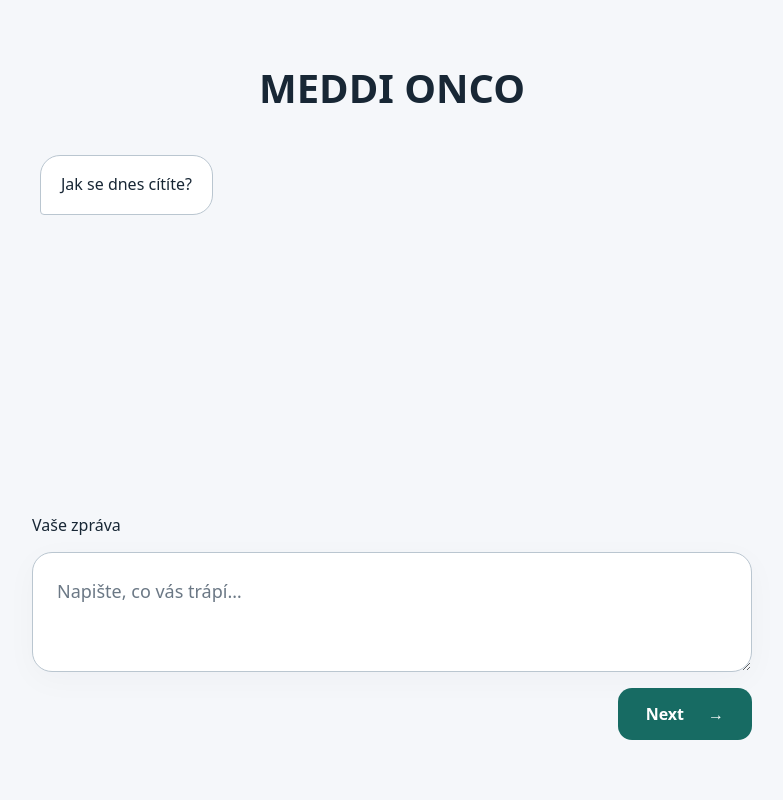
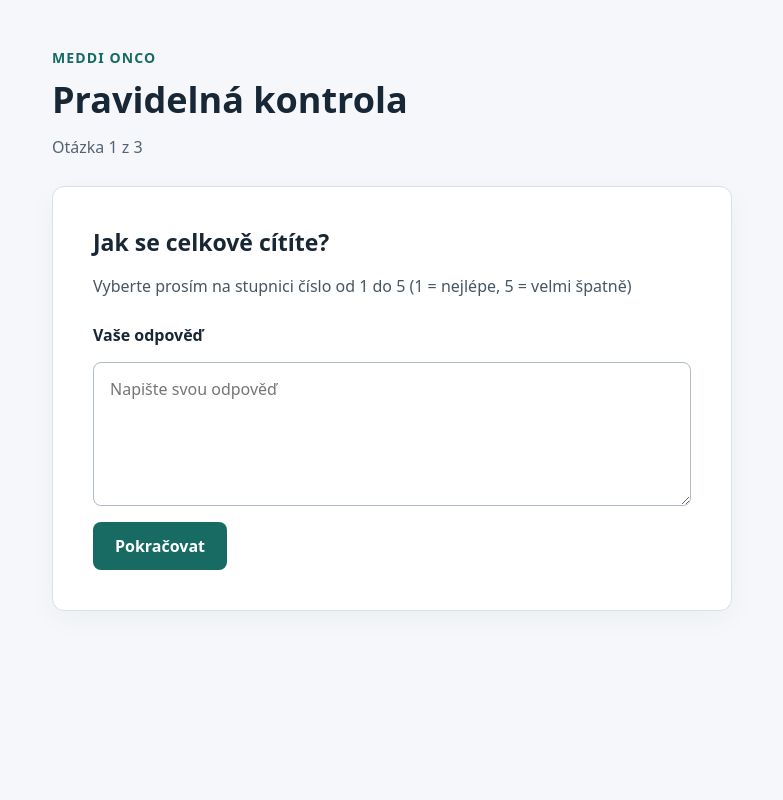
Before and after one commit to marek-maxa/rakathon, a Flask app: page / in a window 1280 px wide. Shown: the whole page, without its empty margins (248-1031 px from the left). Run offline with Flask 3, Linux system fonts and the light colour scheme.

Commit message:
Debil Vojtěch

```diff
--- a/llm_intake/core.py
+++ b/llm_intake/core.py
@@ -273,9 +273,13 @@ class Intake:
             ],
         }
 
-    def confirm(self) -> dict:
+    def confirm(self, value=None) -> dict:
         if self.state != "needs_confirmation":
             raise ValueError("Potvrdit lze pouze platný aktuální návrh.")
+        if value is not None:
+            self._draft = validate(
+                self.question, {**self._draft, "value": value}, self._sources
+            )
         self._state = "confirmed"
         return self.confirmed_data()
 
--- a/pyproject.toml
+++ b/pyproject.toml
@@ -3,7 +3,10 @@ name = "meddi-onco"
 version = "0.1.0"
 description = "Rakathon 2026: MEDDI ONCO Challenge"
 requires-python = ">=3.12"
-dependencies = []
+dependencies = [
+    "flask>=3.1.3",
+    "python-dotenv>=1.2.4",
+]
 
 [tool.uv]
 package = false
--- a/web/app.py
+++ b/web/app.py
@@ -1,11 +1,100 @@
-from flask import Flask, render_template
+import os
+import secrets
+import sys
+from pathlib import Path
+
+from dotenv import load_dotenv
+from flask import Flask, redirect, render_template, request, session
+
+ROOT = Path(__file__).resolve().parents[1]
+load_dotenv(ROOT / "llm_intake" / ".env")
+sys.path.insert(0, str(ROOT))
+
+from llm_intake import Intake, load_question
+from llm_intake.client import APIError, Client
 
 app = Flask(__name__)
+app.secret_key = os.environ.get("FLASK_SECRET_KEY") or secrets.token_hex(16)
+questions = [
+    load_question("nezadouci_ucinky", name)
+    for name in ("pocit", "sobestacnost", "ucinky")
+]
+sessions = {}
 
 
-@app.get("/")
+def state():
+    key = session.get("id")
+    if key not in sessions:
+        key = session["id"] = secrets.token_urlsafe(16)
+        sessions[key] = {"index": 0, "intake": None}
+    data = sessions[key]
+    intake = data["intake"]
+    if data["index"] == len(questions):
+        return {"done": True}, data
+    question = questions[data["index"]]
+    page = {
+        "question": (
+            intake.next_question
+            if intake and intake.state in {"needs_answer", "needs_correction"}
+            else question.text
+        ),
+        "instruction": question.instruction if intake is None else None,
+        "intake": intake,
+        "number": data["index"] + 1,
+        "total": len(questions),
+    }
+    if intake and intake.state == "unresolved":
+        page["unresolved"] = intake.patient_summary()
+    return page, data
+
+
+@app.route("/", methods=["GET", "POST"])
 def index():
-    return render_template("index.html")
+    page, data = state()
+    error = None
+    if request.method == "POST":
+        intake = data["intake"]
+        try:
+            if "continue" in request.form:
+                if intake is None or intake.state != "unresolved":
+                    raise ValueError("Není nevyřešená odpověď k přeskočení.")
+                data["answers"] = data.get("answers", [])
+                data["answers"].append(intake.snapshot())
+                data["index"] += 1
+                data["intake"] = None
+            elif "answer" in request.form:
+                if not request.form["answer"].strip():
+                    raise ValueError("Odpověď nesmí být prázdná.")
+                if not os.environ.get("MEDDI_LLM_API_KEY", "").strip():
+                    raise ValueError("Chybí MEDDI_LLM_API_KEY.")
+                if intake is None:
+                    intake = data["intake"] = Intake(
+                        questions[data["index"]], Client.from_env()
+                    )
+                intake.submit(request.form["answer"])
+            else:
+                question = questions[data["index"]]
+                value = request.form.get("value", "")
+                if question.kind == "jedna":
+                    value = int(value)
+                elif question.kind == "vice":
+                    value = [int(index) for index in request.form.getlist("value")]
+                data["answers"] = data.get("answers", [])
+                data["answers"].append(intake.confirm(value))
+                data["index"] += 1
+                data["intake"] = None
+            return redirect("/")
+        except (APIError, ValueError, TypeError) as exc:
+            error = str(exc)
+            page, data = state()
+
+    if page.get("intake") and page["intake"].state == "needs_confirmation":
+        question = questions[data["index"]]
+        page["value"] = page["intake"].snapshot()["extraction"]["value"]
+        page["options"] = question.options
+        page["kind"] = question.kind
+        page["summary"] = page["intake"].patient_summary()
+    return render_template("index.html", page=page, error=error)
 
 
 if __name__ == "__main__":
--- a/web/static/chat.js
+++ /dev/null
@@ -1,17 +0,0 @@
-const form = document.querySelector('.chat-form');
-const input = document.querySelector('#message');
-const messages = document.querySelector('.messages');
-
-form.addEventListener('submit', (event) => {
-  event.preventDefault();
-  const text = input.value.trim();
-  if (!text) return;
-
-  const message = document.createElement('p');
-  message.className = 'message message-user';
-  message.textContent = text;
-  messages.append(message);
-  messages.scrollTop = messages.scrollHeight;
-  form.reset();
-  input.focus();
-});
--- a/web/static/style.css
+++ b/web/static/style.css
@@ -1,122 +1,158 @@
+:root {
+  color-scheme: light;
+  font-family: system-ui, sans-serif;
+  color: #182735;
+  background: #f5f7fa;
+}
+
 * {
   box-sizing: border-box;
 }
 
 body {
   min-height: 100vh;
-  min-height: 100svh;
   margin: 0;
-  padding: 24px;
-  display: grid;
-  place-items: center;
-  background: #f5f7fa;
-  color: #182735;
-  font-family: system-ui, sans-serif;
+  padding: 48px 24px;
 }
 
-.chat {
-  width: 100%;
-  max-width: 720px;
-  height: 85vh;
-  height: 85svh;
-  display: flex;
-  flex-direction: column;
+.page {
+  width: min(100%, 680px);
+  margin: 0 auto;
+}
+
+.page-header {
+  margin-bottom: 28px;
+}
+
+.eyebrow {
+  margin: 0 0 8px;
+  color: #176b63;
+  font-size: 14px;
+  font-weight: 700;
+  letter-spacing: 0.08em;
+  text-transform: uppercase;
 }
 
 h1 {
-  margin: 0 0 32px;
-  font-size: clamp(28px, 5vw, 40px);
-  font-weight: 600;
-  text-align: center;
+  margin: 0;
+  font-size: clamp(28px, 5vw, 36px);
+  font-weight: 650;
 }
 
-.chat-form {
+.progress {
+  margin: 12px 0 0;
+  color: #536371;
+}
+
+.form-card {
+  padding: clamp(24px, 5vw, 40px);
+  border: 1px solid #d9e0e6;
+  border-radius: 12px;
+  background: #fff;
+  box-shadow: 0 8px 28px #1827350a;
+}
+
+h2 {
+  margin: 0 0 16px;
+  font-size: 23px;
+  line-height: 1.35;
+}
+
+.instruction,
+.answer-summary,
+.form-card > p {
+  color: #465663;
+  line-height: 1.6;
+}
+
+.answer-summary {
+  margin: 0 0 24px;
+  white-space: pre-wrap;
+}
+
+.question-form {
   display: flex;
   flex-direction: column;
+  align-items: stretch;
   gap: 16px;
-  padding-top: 20px;
+  margin-top: 24px;
 }
 
-.messages {
-  flex: 1;
-  min-height: 100px;
-  overflow-y: auto;
-  display: flex;
-  flex-direction: column;
-  gap: 16px;
-  padding: 8px;
+label,
+legend {
+  font-weight: 600;
 }
 
-.message {
-  flex-shrink: 0;
-  max-width: 85%;
-  margin: 0;
-  padding: 16px 20px;
-  border-radius: 20px;
-  line-height: 1.6;
-  white-space: pre-wrap;
-  overflow-wrap: anywhere;
-}
-
-.message-assistant {
-  align-self: flex-start;
+textarea,
+select {
+  width: 100%;
+  border: 1px solid #aebbc6;
+  border-radius: 8px;
   background: #fff;
-  border: 1px solid #bac6d0;
-  border-bottom-left-radius: 4px;
-}
-
-.message-user {
-  align-self: flex-end;
-  background: #176b63;
-  color: #fff;
-  border-bottom-right-radius: 4px;
-}
-
-label {
-  font-size: 16px;
-  font-weight: 500;
+  color: inherit;
+  font: inherit;
 }
 
 textarea {
-  width: 100%;
-  min-height: 120px;
-  max-height: 30svh;
-  padding: 24px;
+  min-height: 144px;
+  padding: 14px 16px;
   resize: vertical;
-  border: 1px solid #bac6d0;
-  border-radius: 20px;
-  background: #fff;
-  color: inherit;
-  font: inherit;
-  font-size: 18px;
-  line-height: 1.6;
-  box-shadow: 0 8px 32px #18273508;
+  line-height: 1.5;
 }
 
-textarea::placeholder {
-  color: #6b7885;
+select {
+  min-height: 48px;
+  padding: 10px 12px;
 }
 
 textarea:focus-visible,
+select:focus-visible,
+input:focus-visible,
 button:focus-visible {
   outline: 3px solid #25837b;
-  outline-offset: 4px;
+  outline-offset: 3px;
+}
+
+fieldset {
+  display: grid;
+  gap: 12px;
+  margin: 0;
+  padding: 0;
+  border: 0;
+}
+
+legend {
+  margin-bottom: 4px;
+}
+
+.option {
+  display: flex;
+  align-items: flex-start;
+  gap: 10px;
+  padding: 12px;
+  border: 1px solid #d9e0e6;
+  border-radius: 8px;
+  font-weight: 400;
+  line-height: 1.45;
+}
+
+.option input {
+  width: 18px;
+  height: 18px;
+  margin: 1px 0 0;
+  accent-color: #176b63;
 }
 
 button {
-  align-self: flex-end;
-  display: flex;
-  align-items: center;
-  justify-content: center;
-  gap: 24px;
-  min-height: 52px;
-  padding: 12px 28px;
+  align-self: flex-start;
+  min-height: 48px;
+  padding: 12px 22px;
   border: 0;
-  border-radius: 14px;
+  border-radius: 8px;
   background: #176b63;
   color: #fff;
   font: inherit;
-  font-weight: 600;
+  font-weight: 650;
   cursor: pointer;
 }
 
--- a/web/templates/index.html
+++ b/web/templates/index.html
@@ -7,17 +7,67 @@
     <link rel="stylesheet" href="{{ url_for('static', filename='style.css') }}">
   </head>
   <body>
-    <main class="chat">
-      <h1>MEDDI ONCO</h1>
-      <div class="messages" role="log" aria-label="Konverzace" aria-live="polite">
-        <p class="message message-assistant">Jak se dnes cítíte?</p>
-      </div>
-      <form class="chat-form">
-        <label for="message">Vaše zpráva</label>
-        <textarea id="message" name="message" placeholder="Napište, co vás trápí…" required></textarea>
-        <button type="submit">Next <span aria-hidden="true">→</span></button>
-      </form>
+    <main class="page">
+      <header class="page-header">
+        <p class="eyebrow">MEDDI ONCO</p>
+        <h1>Pravidelná kontrola</h1>
+        {% if not page.done %}
+          <p class="progress">Otázka {{ page.number }} z {{ page.total }}</p>
+        {% endif %}
+      </header>
+      <section class="form-card" aria-labelledby="question-title">
+        {% if error %}
+          <div class="error" role="alert">
+            <strong>Odeslání se nezdařilo</strong>
+            <p>{{ error }}</p>
+          </div>
+        {% endif %}
+        {% if page.done %}
+          <h2 id="question-title">Děkujeme</h2>
+          <p>Všechny odpovědi jsou potvrzené.</p>
+        {% elif page.unresolved %}
+          <h2 id="question-title">Odpověď se nepodařilo přiřadit</h2>
+          <div class="notice">{{ page.unresolved }}</div>
+          <p>Můžete pokračovat a tuto otázku ponechat bez vybrané odpovědi.</p>
+          <form method="post" class="question-form">
+            <button type="submit" name="continue" value="1">Pokračovat</button>
+          </form>
+        {% elif page.intake and page.intake.state == "needs_confirmation" %}
+          <h2 id="question-title">Zkontrolujte navrženou odpověď</h2>
+          <p class="answer-summary">{{ page.summary }}</p>
+          <form method="post" class="question-form">
+            {% if page.kind == "vice" %}
+              <fieldset>
+                <legend>Vyberte odpověď, která vás vystihuje</legend>
+                {% for option in page.options %}
+                  <label class="option">
+                    <input type="checkbox" name="value" value="{{ loop.index0 }}"
+                      {% if loop.index0 in page.value %}checked{% endif %}>
+                    <span>{{ option }}</span>
+                  </label>
+                {% endfor %}
+              </fieldset>
+            {% else %}
+              <label for="value">Upravte nebo potvrďte odpověď</label>
+              <select id="value" name="value">
+                {% for option in page.options %}
+                  <option value="{{ loop.index0 }}"
+                    {% if loop.index0 == page.value %}selected{% endif %}>{{ option }}</option>
+                {% endfor %}
+              </select>
+            {% endif %}
+            <button type="submit">Potvrdit a pokračovat</button>
+          </form>
+        {% else %}
+          <h2 id="question-title">{{ page.question }}</h2>
+          {% if page.instruction %}<p class="instruction">{{ page.instruction }}</p>{% endif %}
+          <form method="post" class="question-form">
+            <label for="answer">Vaše odpověď</label>
+            <textarea id="answer" name="answer" placeholder="Napište svou odpověď" required></textarea>
+            <button type="submit">Pokračovat</button>
+          </form>
+        {% endif %}
+      </section>
     </main>
-    <script src="{{ url_for('static', filename='chat.js') }}" defer></script>
   </body>
 </html>
```
Also changed, not shown: other parts of web/static/style.css (+25 -5 lines), docs/architecture.md (+13 -4 lines), docs/decisions.md (+2 -0 lines), docs/tasks.md (+14 -0 lines), tests/test_llm_intake.py (+25 -0 lines), README.md, 1 other file.
